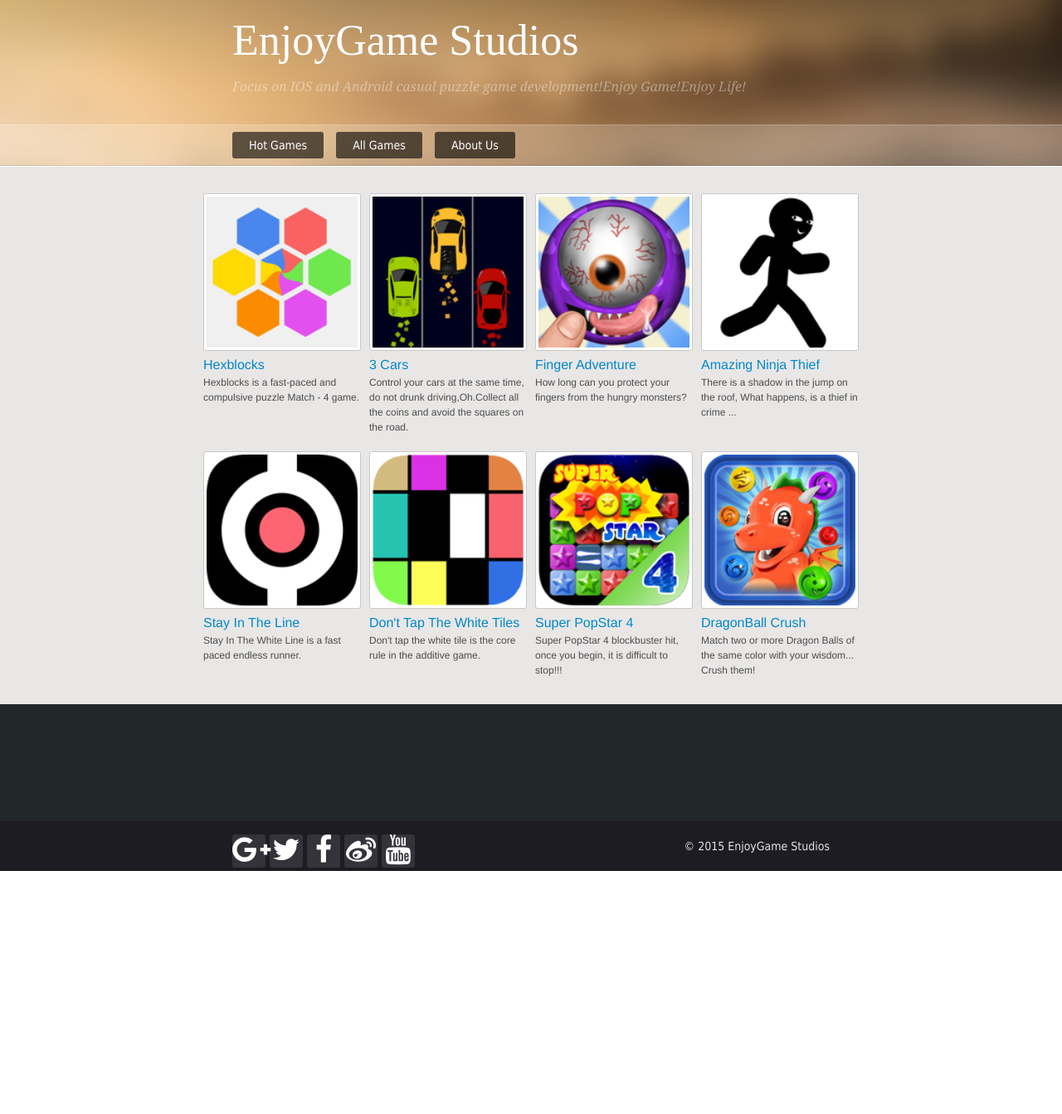
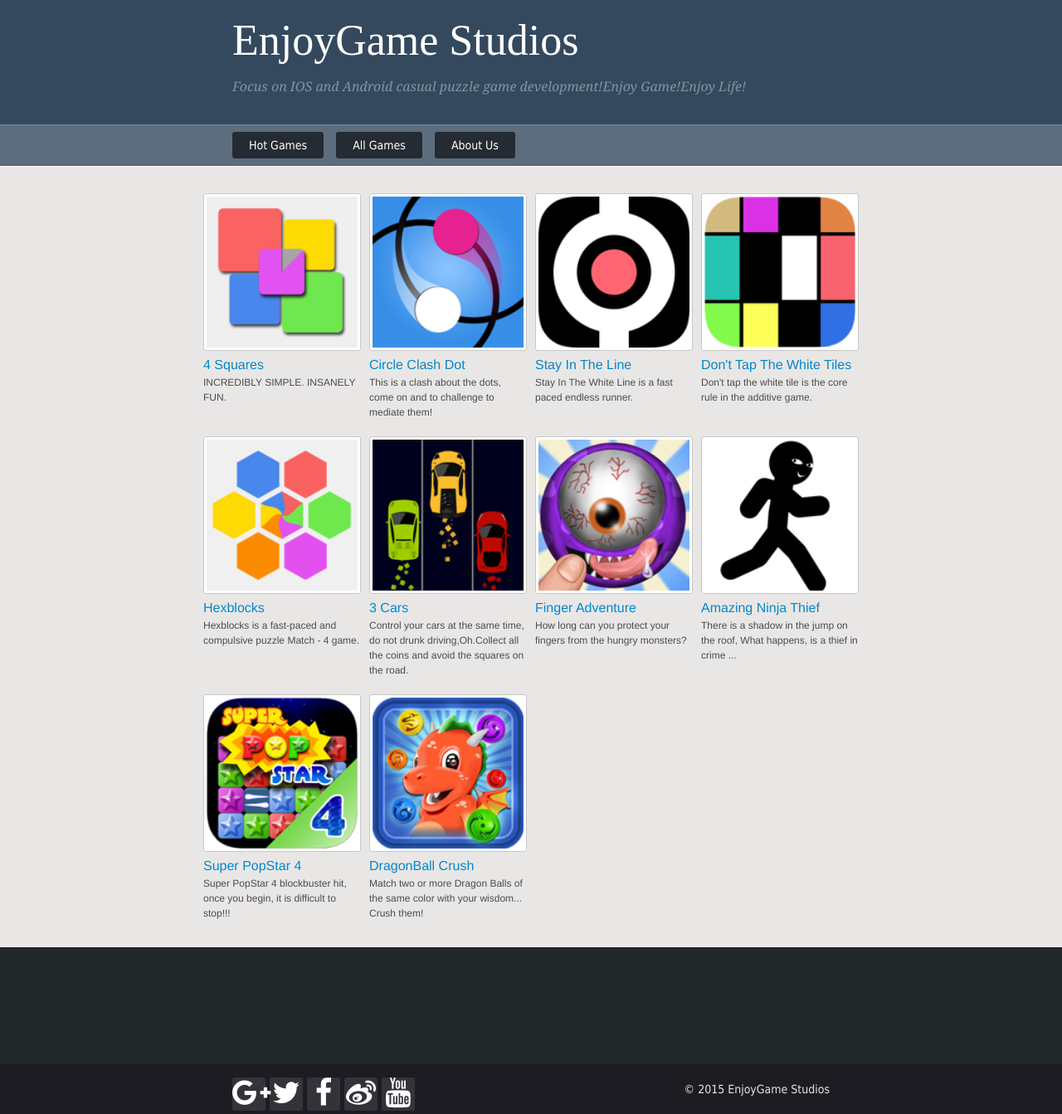
Before and after one commit to enjoygamestudios/enjoygamestudios.github.io, a Jekyll site: the page built from index.html, in a window 1280 px wide. Shown: the whole page at 83% size. Built offline with Jekyll 4.4.1, drawn with Linux system fonts in a browser that asks for light colours; nearby versions of some CDN libraries; the list of posts is cut into pages by our own code; before the commit the page ends 1050 px from its top, so only the background shows below that.

Commit message:
add 4 squares and circle clash dot

```diff
--- a/_layouts/default.html
+++ b/_layouts/default.html
@@ -79,7 +79,7 @@
             var item = Math.floor(Math.random() * (headImgArr.length));
         }
         $("#violet-head").css({
-            "background-image": "url(" + headImgArr[item] + ")"
+            // "background-image": "url(" + headImgArr[item] + ")"
         });
     </script>
     {% if page.comment %}
--- a/css/style.css
+++ b/css/style.css
@@ -130,8 +130,8 @@
 #violet-head {
     width: 100%;
     height: 200px;
-    background-color: #fff;
-    background-image: url(../images/hdbg03.jpg);
+    background-color: #34495e;
+    /*background-image: url(../images/hdbg03.jpg);*/
     background-size: cover;
     background-position: 50% 50%;
     background-repeat: no-repeat;
--- a/index.html
+++ b/index.html
@@ -2,13 +2,43 @@
 layout: default
 title:
 description:
-keywords: IOS, Android,Game,Games,White,Tile,Arcade,Stay,The,Line,GitHub, Jekyll, Plugins, Works, Archives, Quotes, css, html, javascript, wordpress, logo, design, geek,游戏,安卓,休闲游戏,街机游戏,虐心,坑爹,动作,别出白线,跟着白线,别踩白块儿,手指大冒险,mmm fingers,stick hero
+keywords: IOS, Android,Game,Games,White,Tile,Arcade,Stay,The,Line,GitHub, Jekyll, Plugins, Works, Archives, Quotes, css, html, javascript, wordpress, logo, design, geek,游戏,安卓,休闲游戏,街机游戏,虐心,坑爹,动作,别出白线,跟着白线,别踩白块儿,手指大冒险,mmm fingers,stick hero,into the circle,kindo,squares,方块消消乐,开心消消乐,圆圈冲击
 isIndex: true
 ---
 
 <div class="site-wrap">
             <section id="content-wrap">
                 <div class="container">
+<div class="span-5 project">
+    <a href="/4squares">
+        <img src="/images/4squares/icon.png" width="182" height="182" class="tile" />
+        <span class="gametitle">4 Squares</span>
+    </a>
+    <p class="subgametitle">INCREDIBLY SIMPLE. INSANELY FUN.</p>
+</div>
+<div class="span-5 project">
+    <a href="/circleclash">
+        <img src="/images/circleclash/icon.png" width="182" height="182" class="tile" />
+        <span class="gametitle">Circle Clash Dot</span>
+    </a>
+    <p class="subgametitle">This is a clash about the dots, come on and to challenge to mediate them!</p>
+</div>
+<div class="span-5 project">
+    <a href="/intheline">
+        <img src="/images/intheline/icon.png" width="182" height="182" class="tile" />
+        <span class="gametitle">Stay In The Line</span>
+    </a>
+    <p class="subgametitle">Stay In The White Line is a fast paced endless runner.</p>
+</div>
+<div class="span-5 project last">
+   <a href="/tapwhite">
+        <img src="/images/tapwhite/icon.png" width="182" height="182" class="tile" />
+        <span class="gametitle">Don't Tap The White Tiles</span>
+    </a>
+    <p class="subgametitle">Don't tap the white tile is the core rule in the additive game.</p>
+</div>
+
+<hr class="space" />
 <div class="span-5 project">
     <a href="/hexblocks">
         <img src="/images/hexblocks/icon.png" width="182" height="182" class="tile" />
@@ -37,21 +67,8 @@
     </a>
     <p class="subgametitle">There is a shadow in the jump on the roof, What happens, is a thief in crime ... </p>
 </div>
+
 <hr class="space" />
-<div class="span-5 project">
-    <a href="/intheline">
-        <img src="/images/intheline/icon.png" width="182" height="182" class="tile" />
-        <span class="gametitle">Stay In The Line</span>
-    </a>
-    <p class="subgametitle">Stay In The White Line is a fast paced endless runner.</p>
-</div>
-<div class="span-5 project">
-    <a href="/tapwhite">
-        <img src="/images/tapwhite/icon.png" width="182" height="182" class="tile" />
-        <span class="gametitle">Don't Tap The White Tiles</span>
-    </a>
-    <p class="subgametitle">Don't tap the white tile is the core rule in the additive game.</p>
-</div>
 <div class="span-5 project">
     <a href="/superpopstar">
         <img src="/images/superpopstar/icon.png" width="182" height="182" class="tile" />
```
Also changed, not shown: _posts/2015-05-05-circleclash.html (added, +38 -0 lines), _posts/2015-05-06-4squares.html (added, +38 -0 lines), images/4squares/1.png (added), images/4squares/2.png (added), images/4squares/3.png (added), images/4squares/icon.png (added), images/circleclash/1.png (added), images/circleclash/2.png (added), images/circleclash/3.png (added), images/circleclash/icon.png (added).
